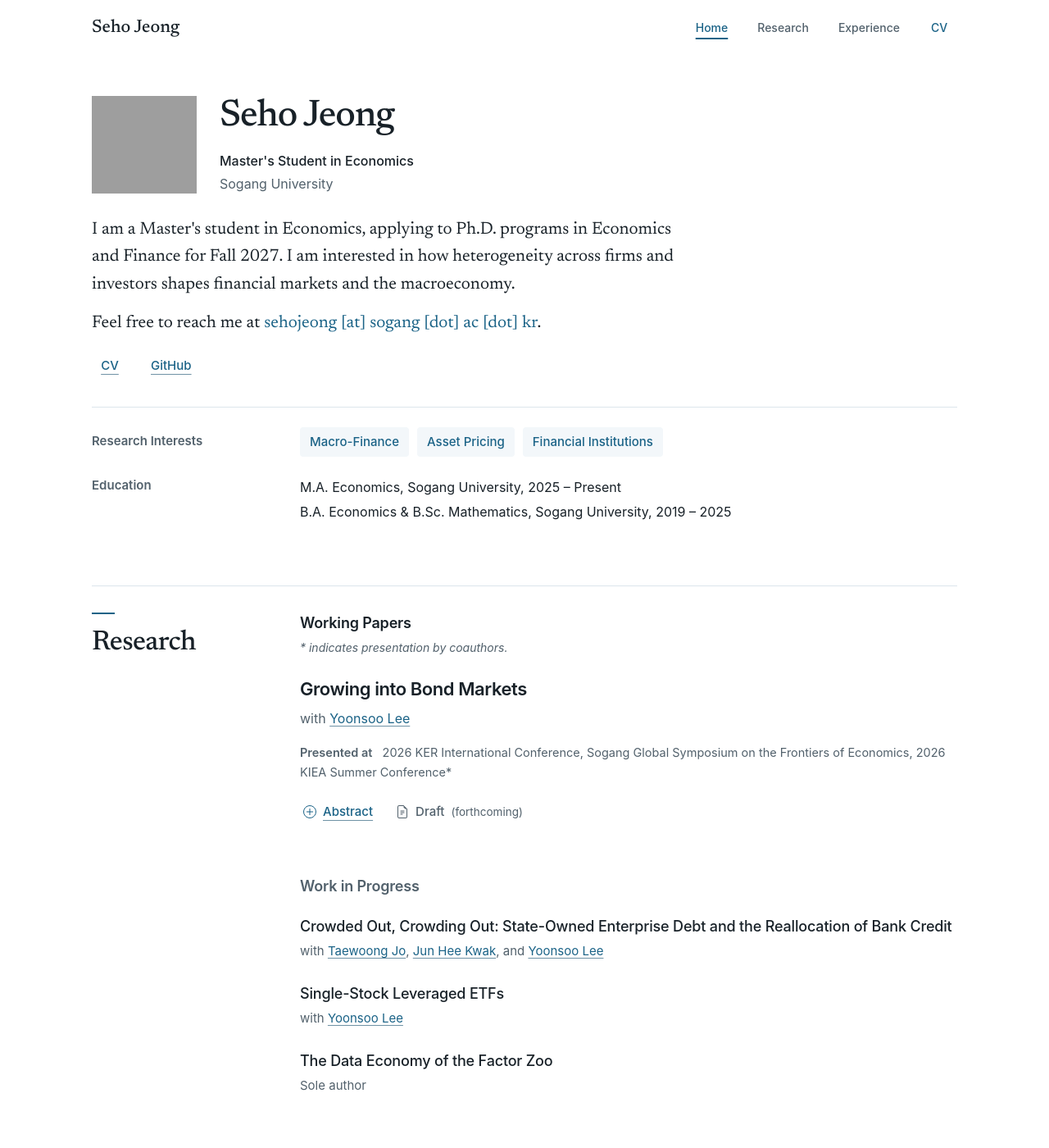
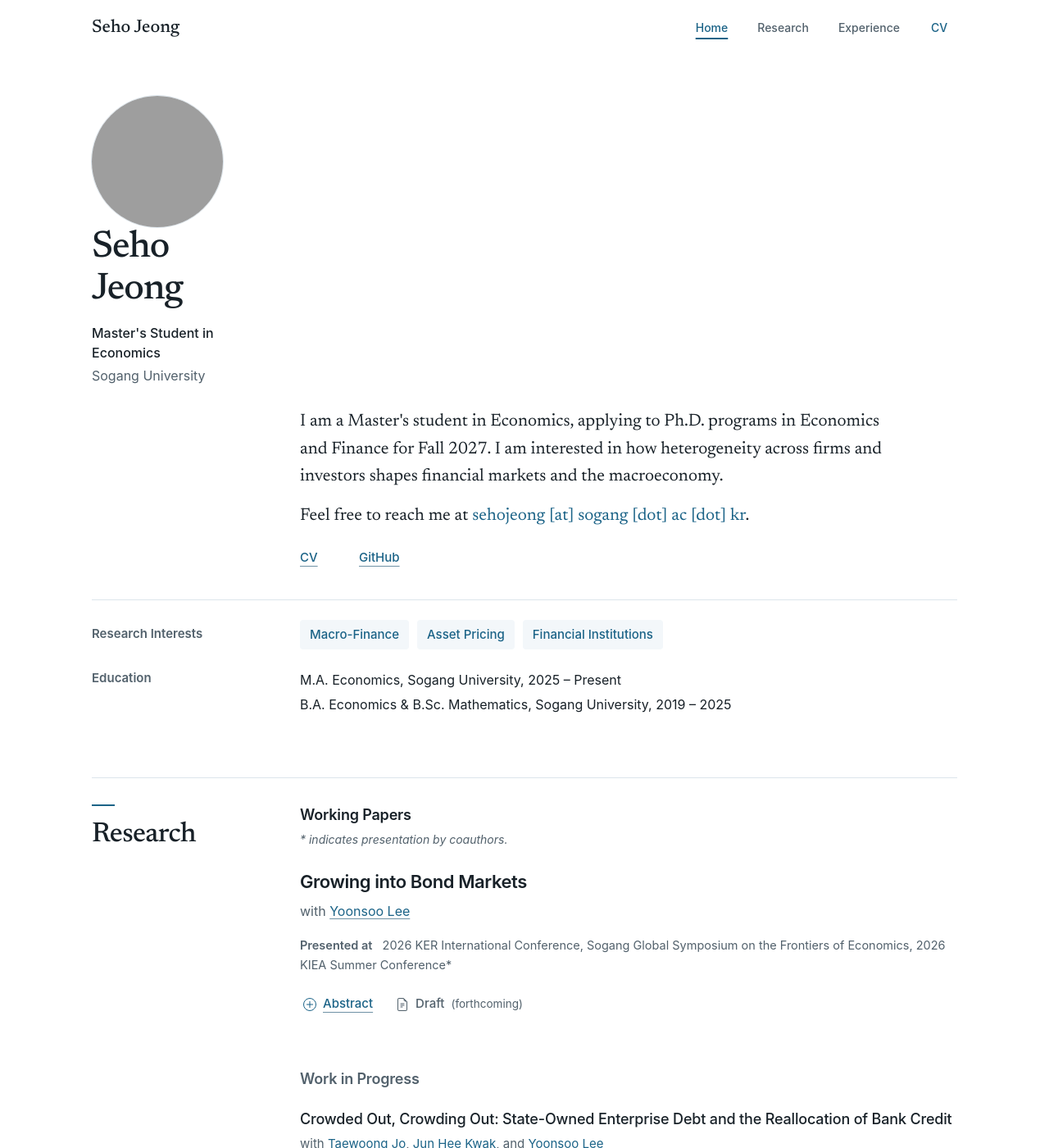
Before and after one commit to jeong-seho/jeong-seho.github.io, a Jekyll site: the page built from index.md, in a window 1280 px wide and 1400 px high. Shown: the whole window at 82% size. Built offline with Jekyll 4.4.1, drawn with Linux system fonts in a browser that asks for light colours; some web fonts are replaced; grey boxes are pictures that could not be loaded.

Commit message:
Update style.css

```diff
--- a/assets/css/style.css
+++ b/assets/css/style.css
@@ -26,7 +26,7 @@
     --column-gap: 64px;
     --section-gap: 76px;
     --header-height: 68px;
-    --photo-width: 128px;
+    --photo-width: 160px;
 
     --font-display: "Newsreader", Georgia, "Times New Roman", serif;
     --font-sans: "Pretendard", -apple-system, BlinkMacSystemFont, system-ui, sans-serif;
@@ -213,19 +213,22 @@ img {
     border-top: 1px solid var(--border-color);
 }
 
-/* Compact identity, understated portrait */
+/* Profile text and portrait occupy separate desktop columns. */
 
 .home-hero {
     display: grid;
-    gap: 28px;
+    grid-template-columns: var(--section-rail) minmax(0, 1fr);
+    grid-template-areas:
+        "portrait identity"
+        "portrait main"
+        "details details";
+    align-items: start;
+    gap: 28px var(--column-gap);
     padding-top: 48px;
 }
 
-.home-heading {
-    display: grid;
-    grid-template-columns: var(--photo-width) minmax(0, 1fr);
-    align-items: stretch;
-    gap: 28px;
+.home-identity {
+    grid-area: identity;
 }
 
 .home-identity,
@@ -235,6 +238,7 @@ img {
 }
 
 .home-main {
+    grid-area: main;
     max-width: 800px;
 }
 
@@ -306,7 +310,7 @@ img {
 .home-link {
     display: inline-flex;
     align-items: center;
-    justify-content: center;
+    justify-content: flex-start;
     min-width: 44px;
     min-height: 44px;
     font-size: 15px;
@@ -315,14 +319,15 @@ img {
 }
 
 .home-photo-wrap {
-    position: relative;
-    min-height: 0;
+    grid-area: portrait;
+    align-self: start;
 }
 
-/* Only the identity sets the row height, keeping both portrait edges aligned. */
 .home-photo-frame {
-    position: absolute;
-    inset: 0;
+    width: var(--photo-width);
+    aspect-ratio: 1;
+    border-radius: 50%;
+    outline: 1px solid var(--border-color);
     overflow: hidden;
 }
 
@@ -331,11 +336,14 @@ img {
     height: 100%;
     object-fit: cover;
     object-position: center top;
+    transform: scale(1.25);
+    transform-origin: 50% 2.5%;
 }
 
 /* Background information shares the same column alignment as research */
 
 .home-details {
+    grid-area: details;
     display: grid;
     gap: 24px;
     padding-top: 24px;
@@ -724,8 +732,9 @@ img {
         --section-gap: 60px;
     }
 
-    .home-heading {
+    .home-hero {
         grid-template-columns: minmax(0, 1fr);
+        grid-template-areas: "identity" "main" "details";
     }
 
     .home-photo-wrap {
```
